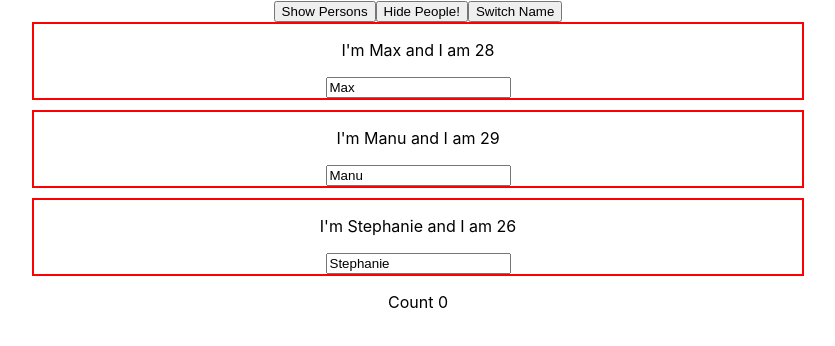
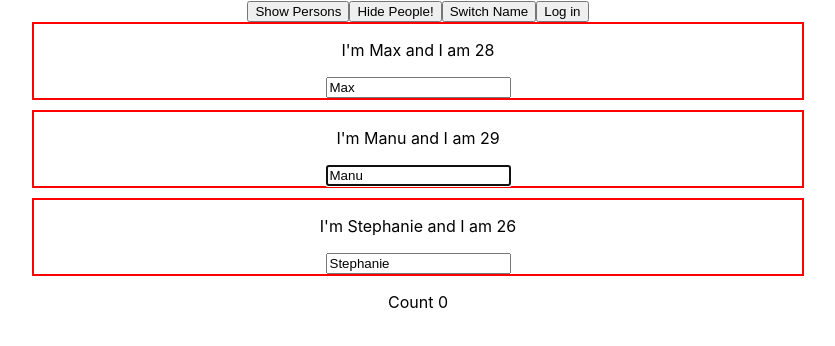
Before and after one commit to Mykohnguyen/React_Lessons, a React (Create React App) app: page / in a window 1280 px wide. Shown: the top 346 px of the page, without its empty margins (222-1057 px from the left). Built offline with nearby package versions, Linux system fonts and the light colour scheme.

Commit message:
useEffect()

```diff
--- a/package.json
+++ b/package.json
@@ -5,8 +5,8 @@
   "dependencies": {
     "package.json": "^2.0.1",
     "prop-types": "^15.6.2",
-    "react": "^16.7.0",
-    "react-dom": "^16.7.0",
+    "react": "^16.8.1",
+    "react-dom": "^16.8.1",
     "react-scripts": "2.1.2"
   },
   "scripts": {
--- a/src/cockpit/cockpit.js
+++ b/src/cockpit/cockpit.js
@@ -1,12 +1,16 @@
-import React from 'react'
+import React , {useEffect} from 'react'
 import Aux from '../hoc/Aux'
 
 const cockpit = (props) =>{
-
+    useEffect(()=>{
+        console.log("hi this is use effect")
+        // this will run whenever reload or  the empty [] says this will only run when first loaded
+    })
     return (
         <Aux>
             <button onClick={props.toggle}>Hide People!</button>
             <button onClick={props.switch}>Switch Name </button>
+            <button onClick={props.login}> Log in</button>
         </Aux>
     )
 }
--- a/src/components/Persons/Person/Person.js
+++ b/src/components/Persons/Person/Person.js
@@ -1,28 +1,46 @@
-import React from 'react';
+import React, { Component} from 'react';
 import './Person.css'
 import PropTypes from 'prop-types'
+import {AuthContext} from '../../../containers/App'
 
 
-const person = (props) =>{
+class Person extends Component{
     // const rnd = Math.random();
 
     // if(rnd > .7) {
     //     throw new Error ('Something went wrong');
     // }
-    return (
+    constructor (props){
+        super(props);
+        this.inputElement = React.createRef();
+    }
+    componentDidMount(){
+        console.log("component did mount")
+        if(this.props.position == 1){
+            this.inputElement.current.focus()
+        }
+    }
+    render(){
+        return(
+
         <div className="Person">
-            <p onClick={props.click}> I'm {props.name} and I am {props.age} </p>
-            <p>{props.children}</p>
-            <input type="text" onChange={props.changed} value={props.name}/>
+        <AuthContext.Consumer>
+            {auth =>auth ? <p> I'm authenticated!</p> : null}
+            </AuthContext.Consumer>
+            <p onClick={this.props.click}> I'm {this.props.name} and I am {this.props.age} </p>
+            <p>{this.props.children}</p>
+            <input
+            ref={this.inputElement}
+            type="text"
+            onChange={this.props.changed} value={this.props.name}/>
         </div>
-
-
-    )
+        )
+    }
 }
-person.propTypes={
+Person.propTypes={
     click:PropTypes.func,
     name:PropTypes.string,
     age:PropTypes.number,
     changed:PropTypes.func
 }
-export default person;
+export default Person;
--- a/src/components/Persons/Persons.js
+++ b/src/components/Persons/Persons.js
@@ -8,6 +8,7 @@ const persons = (props) =>{
         return <Person
         click={()=>props.clicked(index)}
         name={x.name}
+        position={x.id}
         age ={x.age}
         key={x.id}
         changed={(event)=>props.changed(event,x.id)}/>
--- a/src/containers/App.js
+++ b/src/containers/App.js
@@ -6,6 +6,7 @@ import Persons from '../components/Persons/Persons'
 import Cockpit from '../cockpit/cockpit'
 import WithClass from '../hoc/WithClass'
 
+export const AuthContext = React.createContext(false);
 class App extends PureComponent {
   state= {
     persons:[
@@ -14,7 +15,8 @@ class App extends PureComponent {
       {id:2,name:"Stephanie", age:26}
     ],
     showPersons:true,
-    toggleClickCounter:0
+    toggleClickCounter:0,
+    authenication: false
 
   }
 
@@ -37,7 +39,7 @@ class App extends PureComponent {
     const person = {
       ...this.state.persons[personindex]
     }
-
+    person.name=event.target.value
     const persons = [...this.state.persons];
     persons[personindex] = person;
     this.setState({
@@ -60,6 +62,11 @@ class App extends PureComponent {
     persons.splice(index,1);
     this.setState({persons:persons})
   }
+  login=()=>{
+    this.setState({
+      authenication :true
+    })
+  }
   render() {
     let persons = null;
     if(this.state.showPersons){
@@ -78,9 +85,10 @@ class App extends PureComponent {
         <button onClick={() =>{this.setState({showPersons: true})}}>Show Persons</button>
         <Cockpit
           toggle={this.togglePersons}
-          switch={this.switchNames.bind(this,"mikey")}>
+          switch={this.switchNames.bind(this,"mikey")}
+          login={this.login}>
         </Cockpit>
-        {persons}
+        <AuthContext.Provider value ={this.state.authenication}>{persons}</AuthContext.Provider>
     <p>Count {this.state.toggleClickCounter}
     </p>
       </WithClass>
--- a/src/hoc/WithClass.js
+++ b/src/hoc/WithClass.js
@@ -10,4 +10,4 @@ const withclass = (props) =>{
 }
 
 
-export default withclass
+export default withclass;
```
Also changed, not shown: 1 other file (tests, documents, lock files or other folders).
